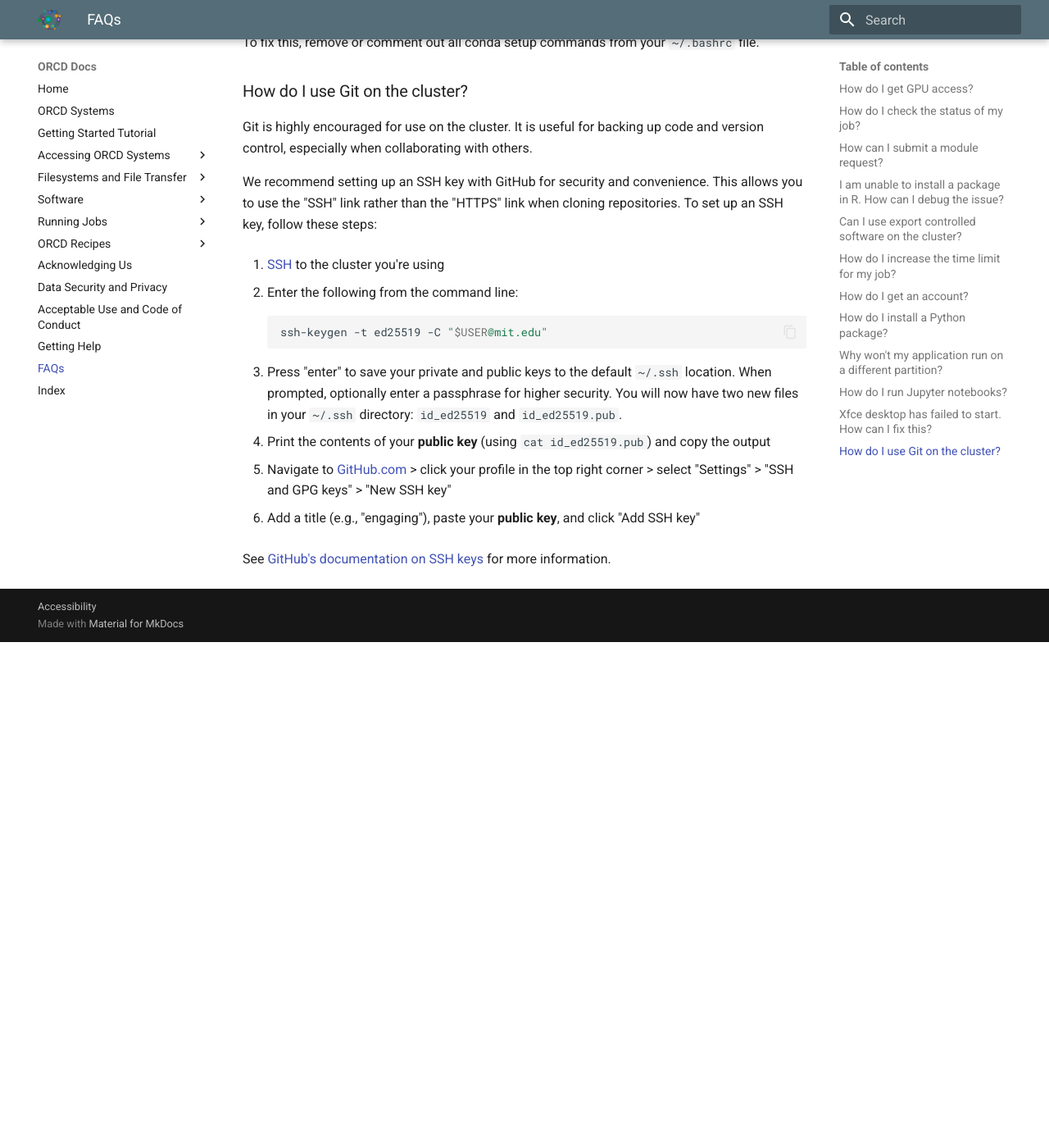
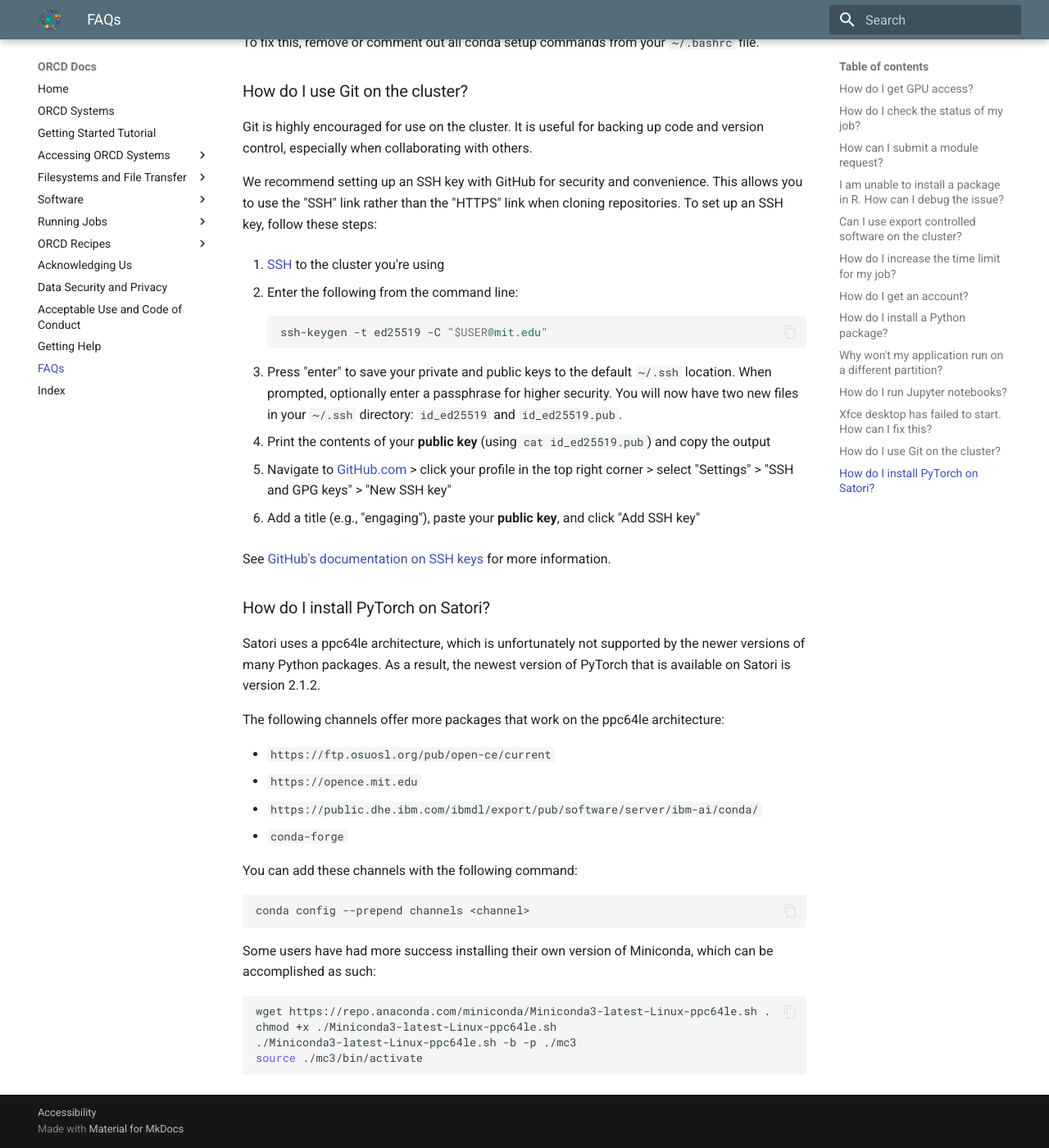
Before and after one commit to mit-orcd/orcd-docs-edit, an MkDocs documentation site: the page built from docs/faqs.md, in a window 1280 px wide and 1400 px high, scrolled down 2124 px. Shown: the whole window at 82% size. Built offline with MkDocs 1.6.1 and Material for MkDocs 9.7.7, drawn with Linux system fonts in a browser that asks for light colours; before the commit the page ends 2907 px from its top, so only the background shows below that.

Commit message:
adding info about pytorch on satori

````diff
--- a/docs/faqs.md
+++ b/docs/faqs.md
@@ -131,3 +131,33 @@
 SSH key"
 
 See [GitHub's documentation on SSH keys](https://docs.github.com/en/authentication/connecting-to-github-with-ssh/generating-a-new-ssh-key-and-adding-it-to-the-ssh-agent?platform=linux) for more information.
+
+### How do I install PyTorch on Satori?
+
+Satori uses a ppc64le architecture, which is unfortunately not supported by the
+newer versions of many Python packages. As a result, the newest version of
+PyTorch that is available on Satori is version 2.1.2.
+
+The following channels offer more packages that work on the ppc64le
+architecture:
+
+- `https://ftp.osuosl.org/pub/open-ce/current`
+- `https://opence.mit.edu`
+- `https://public.dhe.ibm.com/ibmdl/export/pub/software/server/ibm-ai/conda/`
+- `conda-forge`
+
+You can add these channels with the following command:
+
+```bash
+conda config --prepend channels <channel>
+```
+
+Some users have had more success installing their own version of Miniconda,
+which can be accomplished as such:
+
+```bash
+wget https://repo.anaconda.com/miniconda/Miniconda3-latest-Linux-ppc64le.sh .
+chmod +x ./Miniconda3-latest-Linux-ppc64le.sh
+./Miniconda3-latest-Linux-ppc64le.sh -b -p ./mc3
+source ./mc3/bin/activate
+```
````
